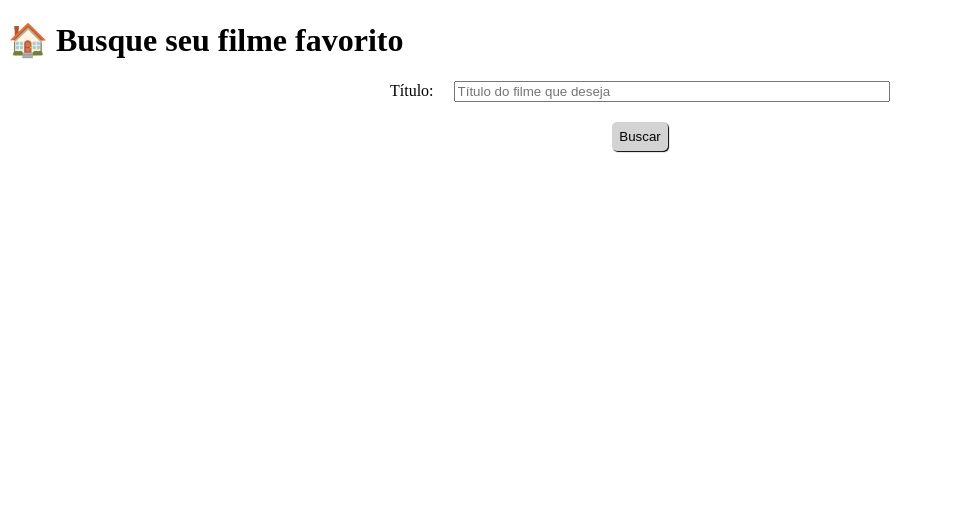
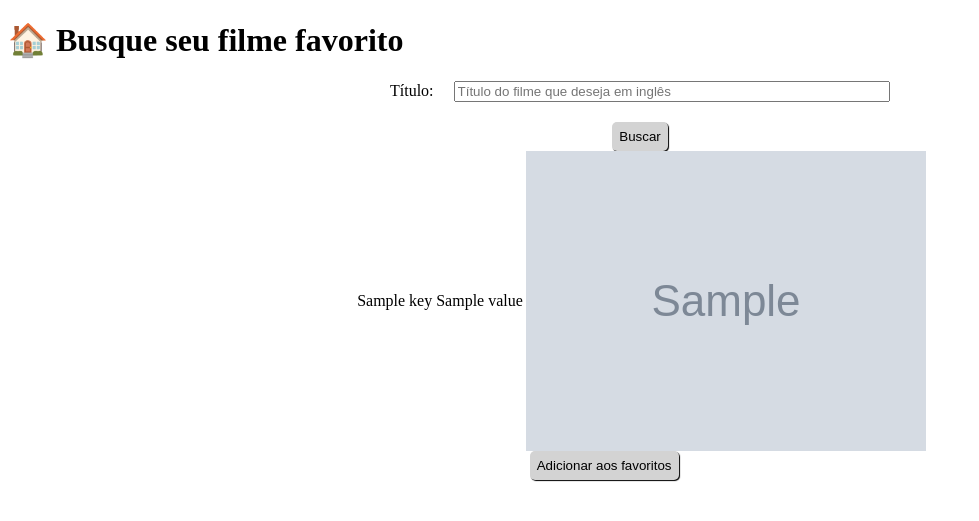
Before and after one commit to nerdola-de-cartola/Test-Python, a Flask app: template templates/search.html in a window 1280 px wide. Shown: the top 521 px of the page, without its empty margins (0-979 px from the left). Run offline with Flask 3, Linux system fonts and the light colour scheme; the template is opened without the code that fills it: most values are stand-ins (such as "Sample title", 1, 10 or a date in 2020); grey boxes marked "Sample" are stand-in pictures.

Commit message:
Adding request to OMDB

```diff
--- a/app.py
+++ b/app.py
@@ -1,4 +1,5 @@
 from flask import Flask, render_template, request
+import requests
 
 app = Flask(__name__)
 
@@ -8,13 +9,33 @@ app.config.from_pyfile('settings.py')
 def index():
     return render_template("index.html")
 
+@app.route("/favorites", methods=["GET", "POST"])
+def favorites():
+    if request.method == 'POST':
+        return do_the_login()
+    else:
+        return render_template("favorites.html")
+
 @app.route("/search/")
 def search():
     args = request.args
+    data = None
+    error = False
 
     if(args):
         title = args["title"]
-        print(title)
-        print(app.config["OMDB_API_KEY"])
+        api_key = app.config["OMDB_API_KEY"]
+        url = f'http://www.omdbapi.com/'
+        payload = {
+            "apikey": api_key,
+            "t": title
+        }
+        response = requests.get(url, params=payload)
+        data = response.json()
 
-    return render_template("search.html")
+        print(data)
+        print(payload)
+
+        error = response.status_code != 200 or data["Response"] == "False"
+
+    return render_template("search.html", film=data, error=error)
--- a/static/search.css
+++ b/static/search.css
@@ -25,6 +25,11 @@ form {
     gap: 20px;
 }
 
+.content {
+    display: flex;
+    flex-direction: row;
+}
+
 input[type="text"] {
     width: 100%;
 }
--- a/templates/index.html
+++ b/templates/index.html
@@ -10,8 +10,7 @@
     <h1>Selecione a opção desejada</h1>
     <div class="buttons" >
         <a href="search/" >Pesquisar filme</a>
-        <a href="#" >Adicionar filme a lista de favoritos</a>
-        <a href="#" >Listar filmes favoritos</a>
+        <a href="favorites/" >Listar filmes favoritos</a>
     </div>
 </body>
 </html>
--- a/templates/search.html
+++ b/templates/search.html
@@ -1,11 +1,13 @@
 <!DOCTYPE html>
 <html lang="en">
+
 <head>
     <meta charset="UTF-8">
     <meta name="viewport" content="width=device-width, initial-scale=1.0">
     <title>Test Python</title>
     <link rel="stylesheet" href="{{url_for('static', filename='search.css')}}">
 </head>
+
 <body>
     <header>
         <h1>
@@ -16,15 +18,33 @@
         <form method="get">
             <div class="data_input">
                 <label>Título:</label>
-                <input
-                    type="text"
-                    name="title"
-                    placeholder="Título do filme que deseja"
-                    value="{{ request.args['title'] }}"
-                >
+                <input type="text" name="title" placeholder="Título do filme que deseja em inglês"
+                    value="{{ request.args['title'] }}">
             </div>
             <input type="submit" value="Buscar">
         </form>
+        <div>
+            {% if error %}
+                <p>Desculpe, não foi possível encontrar esse filme.</p>
+                <p>Por favor tente outro título.</p>
+            {% elif film != None %}
+                <div class="content">
+                    <table>
+                        {% for key, value in film.items() %}
+                            <tr>
+                                <td>{{ key }}</td>
+                                <td>{{ value }}</td>
+                            </tr>
+                        {% endfor %}
+                    </table>
+                    <img src="{{ film.Poster }}" >
+                </div>
+                <form method="post" action="{{ url_for("favorites")}}">
+                    <input type="submit" value="Adicionar aos favoritos">
+                </form>
+            {% endif %}
+        </div>
     </main>
 </body>
+
 </html>
```
Also changed, not shown: static/favorites.css (added), templates/favorites.html (added), 2 other files.
